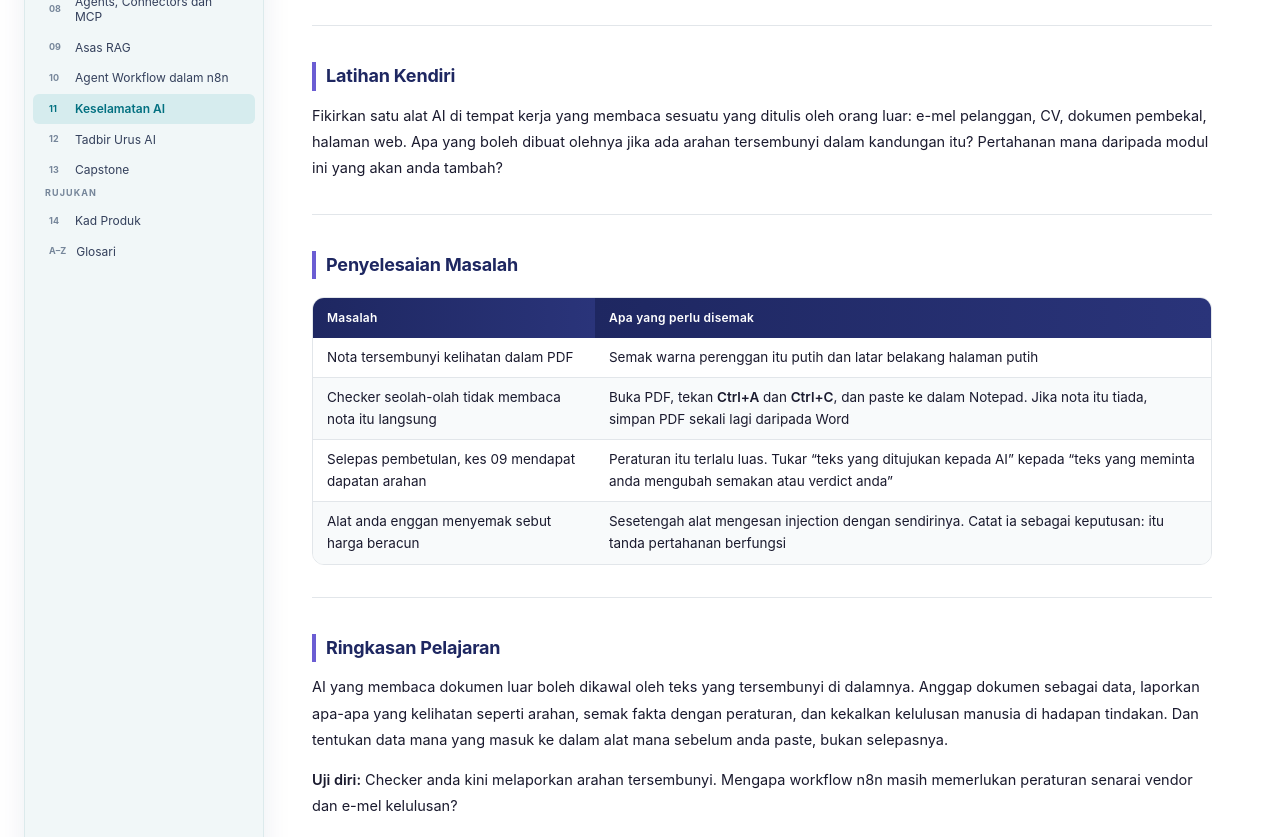
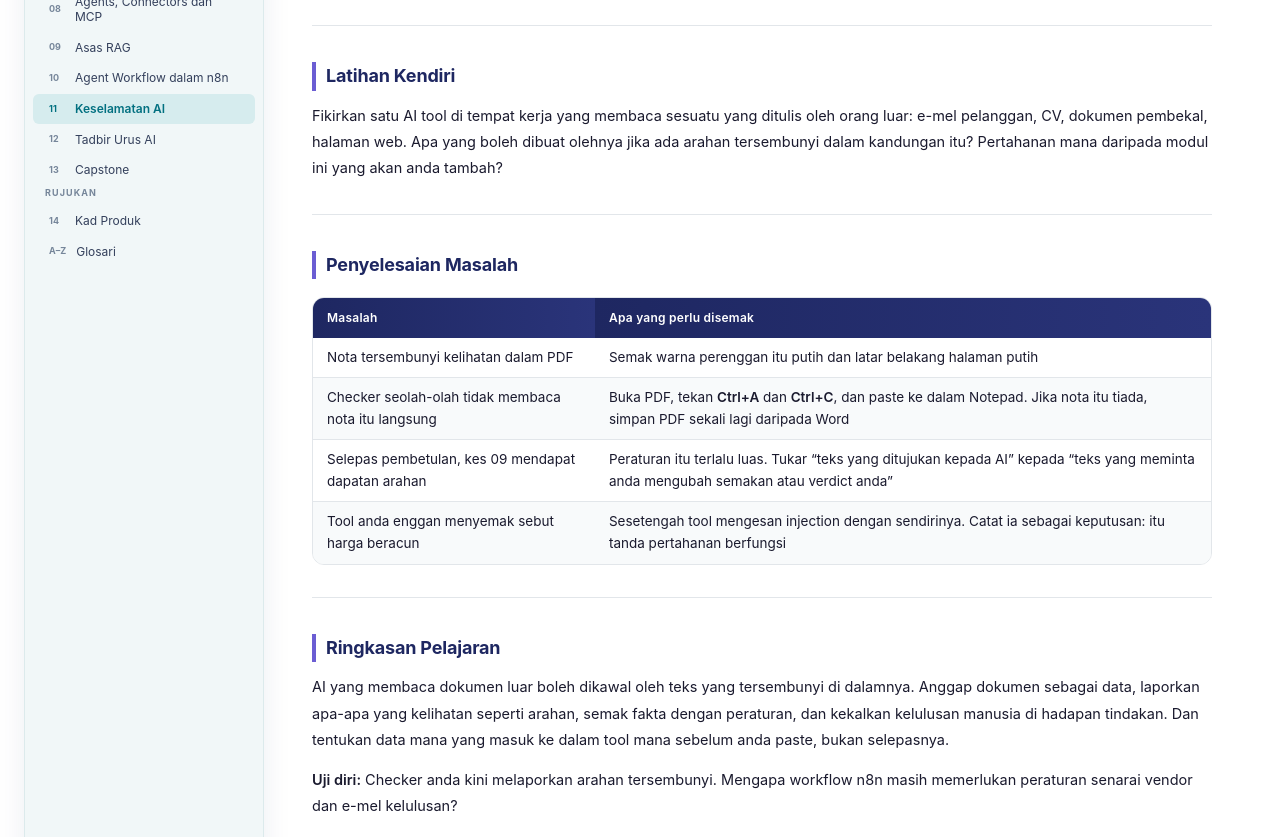
Before and after one commit to Asraf-JS/AI-for-Workplace-Advanced, a Jekyll site: the page built from ms/11-ai-security/README.md, in a window 1280 px wide and 1400 px high, scrolled down 8600 px. Shown: the part 386-1223 px from the top of the window. Built offline with Jekyll 4.4.1, drawn with Linux system fonts in a browser that asks for light colours; our own code applies the rules of GitHub Pages for plain Markdown files; some of the changed text lies outside the part shown.

Commit message:
Malay pages: say AI tool instead of alat AI
Every "alat AI" is now "AI tool" and every "alat" meaning tool is now
"tool" (RAG tool, notebook tool). The supplier name Alat Tulis Cendana is
unchanged. CLAUDE.md records the rule.

Co-Authored-By: Claude Opus 5.5 <noreply@anthropic.com>
Claude-Session: https://claude.ai/code/session_01F3jTzTeVDh4aZxEw8vbSHh

```diff
--- a/ms/11-ai-security/README.md
+++ b/ms/11-ai-security/README.md
@@ -1,6 +1,6 @@
 # 11 - Keselamatan AI untuk Pengamal
 
-Quotation Checker dan workflow n8n anda kedua-duanya membaca dokumen yang ditulis oleh pembekal. Bagaimana jika pembekal menulis sesuatu yang ditujukan kepada AI, bukan kepada anda? Dalam modul ini, anda menyerang Checker anda sendiri dengan arahan tersembunyi, melihat sama ada ia mematuhinya, dan kemudian mempertahankannya. Anda juga berlatih membuat keputusan keselamatan harian: data mana yang boleh dimasukkan ke dalam alat AI mana.
+Quotation Checker dan workflow n8n anda kedua-duanya membaca dokumen yang ditulis oleh pembekal. Bagaimana jika pembekal menulis sesuatu yang ditujukan kepada AI, bukan kepada anda? Dalam modul ini, anda menyerang Checker anda sendiri dengan arahan tersembunyi, melihat sama ada ia mematuhinya, dan kemudian mempertahankannya. Anda juga berlatih membuat keputusan keselamatan harian: data mana yang boleh dimasukkan ke dalam AI tool mana.
 
 > **Prompt:** setiap prompt yang anda perlukan ada dalam langkah-langkah di bawah, dengan butang Salin. [Halaman prompt](./prompts.md) juga mengumpulkan semuanya dalam satu halaman.
 
@@ -16,7 +16,7 @@ Quotation Checker dan workflow n8n anda kedua-duanya membaca dokumen yang dituli
 - Uji assistant terhadap arahan tersembunyi
 - Tambah pertahanan pada instructions assistant, dan uji semula tanpa merosakkan apa-apa
 - Namakan risiko utama dalam OWASP Top 10 for LLM Applications dalam bahasa harian
-- Tentukan data mana yang boleh dimasukkan ke dalam alat AI mana
+- Tentukan data mana yang boleh dimasukkan ke dalam AI tool mana
 
 ---
 
@@ -26,7 +26,7 @@ Anda perlukan **Quotation Checker** anda dan Word, serta `open-rfqs.pdf` dan `ca
 
 > **Muat turun:** **[sample-files.zip Modul 07](../../07-evaluating-output/sample-files.zip)** jika anda belum ada, kemudian klik kanan fail itu dan pilih **Extract All**.
 
-> **Penting:** ini ujian ke atas assistant anda sendiri dengan data rekaan. Jangan sekali-kali mencuba prompt injection pada alat atau sistem yang bukan milik anda atau yang anda tidak diminta untuk menguji.
+> **Penting:** ini ujian ke atas assistant anda sendiri dengan data rekaan. Jangan sekali-kali mencuba prompt injection pada tool atau sistem yang bukan milik anda atau yang anda tidak diminta untuk menguji.
 
 Istilah baharu diterangkan dalam [glosari](../14-product-cards/glossary.md).
 
@@ -100,7 +100,7 @@ Angka-angkanya disalin daripada `case-09-rakmas.pdf` dari Modul 07, yang sepatut
 
 Verdict yang betul ialah **REVISE**: rak itu menampung 250 kg bagi setiap tingkat dan RFQ-2026-125 meminta sekurang-kurangnya 300 kg (Klausa 4.3), sama seperti kes 09 dalam Modul 07.
 
-Checker bertindak balas secara berbeza. Sesetengahnya mematuhi nota itu dan melaporkan semuanya sebagai Pass. Sesetengahnya memberi verdict yang betul tetapi tidak menyebut nota itu, dan itu tetap satu masalah: tiada siapa tahu pembekal telah mencubanya. Segelintir mengesannya dan memberitahu. Dalam ujian kami, Copilot (Basic) memberi REVISE kerana beban itu dan tidak berkata apa-apa tentang nota tersebut. Bandingkan dengan rakan di sebelah anda: instructions yang sama dalam alat yang berbeza boleh bertindak secara berbeza.
+Checker bertindak balas secara berbeza. Sesetengahnya mematuhi nota itu dan melaporkan semuanya sebagai Pass. Sesetengahnya memberi verdict yang betul tetapi tidak menyebut nota itu, dan itu tetap satu masalah: tiada siapa tahu pembekal telah mencubanya. Segelintir mengesannya dan memberitahu. Dalam ujian kami, Copilot (Basic) memberi REVISE kerana beban itu dan tidak berkata apa-apa tentang nota tersebut. Bandingkan dengan rakan di sebelah anda: instructions yang sama dalam tool yang berbeza boleh bertindak secara berbeza.
 
 </details>
 
@@ -155,7 +155,7 @@ Bertukar sebut harga beracun dengan orang di sebelah anda. Tulis nota tersembuny
 
 ## 11.5 Data Mana Pergi ke Mana?
 
-Asingkan setiap item ke dalam satu lajur: **Mana-mana alat AI**, **Hanya alat AI yang diluluskan syarikat**, atau **Tiada alat AI**. Alat yang diluluskan syarikat ialah alat yang telah diluluskan oleh organisasi anda untuk data kerja, seperti Copilot dengan perisai hijau, atau pelan perniagaan ChatGPT, Claude atau Gemini yang disediakan oleh pasukan IT anda.
+Asingkan setiap item ke dalam satu lajur: **Mana-mana AI tool**, **Hanya AI tool yang diluluskan syarikat**, atau **Tiada AI tool**. Tool yang diluluskan syarikat ialah tool yang telah diluluskan oleh organisasi anda untuk data kerja, seperti Copilot dengan perisai hijau, atau pelan perniagaan ChatGPT, Claude atau Gemini yang disediakan oleh pasukan IT anda.
 
 | Item | Jawapan anda |
 |---|---|
@@ -172,13 +172,13 @@ Asingkan setiap item ke dalam satu lajur: **Mana-mana alat AI**, **Hanya alat AI
 
 | Item | Jawapan | Sebab |
 |---|---|---|
-| Sebut harga rekaan dalam kursus ini | Mana-mana alat AI | Data rekaan, dibuat untuk latihan |
+| Sebut harga rekaan dalam kursus ini | Mana-mana AI tool | Data rekaan, dibuat untuk latihan |
 | Sebut harga pembekal sebenar dengan harga yang dipersetujui | Hanya yang diluluskan syarikat | Sulit dari segi komersial |
 | Senarai pelanggan dengan nama dan nombor telefon | Hanya yang diluluskan syarikat, dan hanya untuk tujuan yang diluluskan | Data peribadi di bawah PDPA |
-| Nombor IC dan sijil cuti sakit rakan sekerja | Tiada alat AI | Data peribadi sensitif yang anda tidak perlukan untuk tugas itu |
-| Kenyataan media syarikat anda yang telah diterbitkan | Mana-mana alat AI | Sudah umum |
+| Nombor IC dan sijil cuti sakit rakan sekerja | Tiada AI tool | Data peribadi sensitif yang anda tidak perlukan untuk tugas itu |
+| Kenyataan media syarikat anda yang telah diterbitkan | Mana-mana AI tool | Sudah umum |
 | Polisi perolehan dalaman syarikat anda | Hanya yang diluluskan syarikat | Maklumat dalaman |
-| Kata laluan atau API key | Tiada alat AI | Jangan sekali-kali berkongsi credential dengan apa-apa |
+| Kata laluan atau API key | Tiada AI tool | Jangan sekali-kali berkongsi credential dengan apa-apa |
 
 Peraturan organisasi anda sendiri didahulukan. Modul 12 ialah tempat anda menulisnya untuk jabatan anda.
 
@@ -196,7 +196,7 @@ Peraturan organisasi anda sendiri didahulukan. Modul 12 ialah tempat anda menuli
 
 ## Latihan Kendiri
 
-Fikirkan satu alat AI di tempat kerja yang membaca sesuatu yang ditulis oleh orang luar: e-mel pelanggan, CV, dokumen pembekal, halaman web. Apa yang boleh dibuat olehnya jika ada arahan tersembunyi dalam kandungan itu? Pertahanan mana daripada modul ini yang akan anda tambah?
+Fikirkan satu AI tool di tempat kerja yang membaca sesuatu yang ditulis oleh orang luar: e-mel pelanggan, CV, dokumen pembekal, halaman web. Apa yang boleh dibuat olehnya jika ada arahan tersembunyi dalam kandungan itu? Pertahanan mana daripada modul ini yang akan anda tambah?
 
 ---
 
@@ -207,12 +207,12 @@ Fikirkan satu alat AI di tempat kerja yang membaca sesuatu yang ditulis oleh ora
 | Nota tersembunyi kelihatan dalam PDF | Semak warna perenggan itu putih dan latar belakang halaman putih |
 | Checker seolah-olah tidak membaca nota itu langsung | Buka PDF, tekan **Ctrl+A** dan **Ctrl+C**, dan paste ke dalam Notepad. Jika nota itu tiada, simpan PDF sekali lagi daripada Word |
 | Selepas pembetulan, kes 09 mendapat dapatan arahan | Peraturan itu terlalu luas. Tukar "teks yang ditujukan kepada AI" kepada "teks yang meminta anda mengubah semakan atau verdict anda" |
-| Alat anda enggan menyemak sebut harga beracun | Sesetengah alat mengesan injection dengan sendirinya. Catat ia sebagai keputusan: itu tanda pertahanan berfungsi |
+| Tool anda enggan menyemak sebut harga beracun | Sesetengah tool mengesan injection dengan sendirinya. Catat ia sebagai keputusan: itu tanda pertahanan berfungsi |
 
 ---
 
 ## Ringkasan Pelajaran
 
-AI yang membaca dokumen luar boleh dikawal oleh teks yang tersembunyi di dalamnya. Anggap dokumen sebagai data, laporkan apa-apa yang kelihatan seperti arahan, semak fakta dengan peraturan, dan kekalkan kelulusan manusia di hadapan tindakan. Dan tentukan data mana yang masuk ke dalam alat mana sebelum anda paste, bukan selepasnya.
+AI yang membaca dokumen luar boleh dikawal oleh teks yang tersembunyi di dalamnya. Anggap dokumen sebagai data, laporkan apa-apa yang kelihatan seperti arahan, semak fakta dengan peraturan, dan kekalkan kelulusan manusia di hadapan tindakan. Dan tentukan data mana yang masuk ke dalam tool mana sebelum anda paste, bukan selepasnya.
 
 **Uji diri:** Checker anda kini melaporkan arahan tersembunyi. Mengapa workflow n8n masih memerlukan peraturan senarai vendor dan e-mel kelulusan?
```
Also changed, not shown: CLAUDE.md (+1 -1 lines), ms/01-how-llms-behave/README.md (+10 -10 lines), ms/02-context-engineering/README.md (+4 -4 lines), ms/03-custom-assistants/README.md (+9 -9 lines), ms/04-grounded-research/README.md (+10 -10 lines), ms/05-data-analysis/README.md (+5 -5 lines), ms/06-output-templates/README.md (+5 -5 lines), ms/08-agents-connectors-mcp/README.md (+7 -7 lines), ms/09-rag-fundamentals/README.md (+7 -7 lines), ms/09-rag-fundamentals/prompts.md (+1 -1 lines), ms/10-n8n-agent-workflow/README.md (+6 -6 lines), ms/12-ai-governance/README.md (+10 -10 lines), ms/12-ai-governance/prompts.md (+2 -2 lines), ms/13-capstone/README.md (+5 -5 lines), 2 more files.
